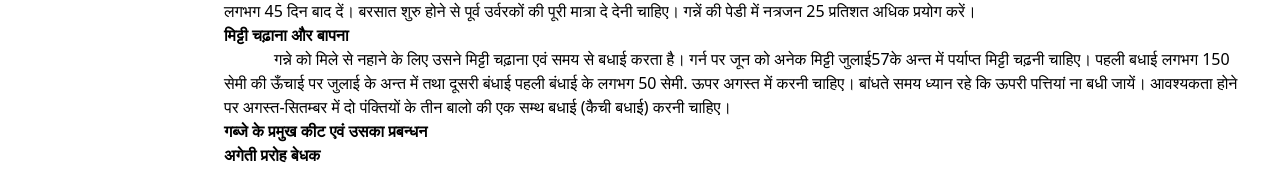
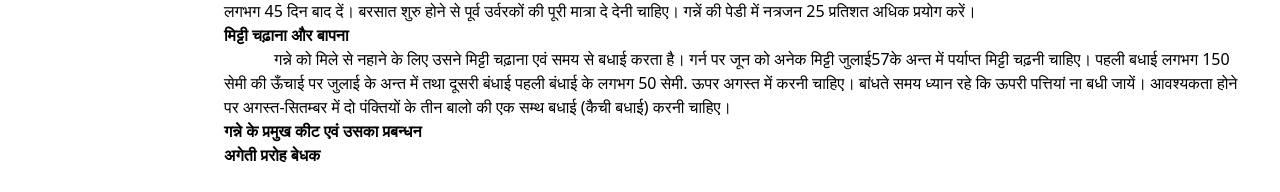
Before and after one commit to AbhijeetSRawat/Kisan_Diary, a React (Vite) app: page /ganna in a window 1280 px wide. Shown: the part 2286-2478 px from the top of the page. Built offline with nearby package versions, Linux system fonts and the light colour scheme.

Commit message:
गन्ने

```diff
--- a/src/pages/Ganna.jsx
+++ b/src/pages/Ganna.jsx
@@ -129,7 +129,7 @@ export default function Ganna() {
   <br />
   <p />
   <p>
-    <strong>गब्जे के प्रमुख कीट एवं उसका प्रबन्धन</strong>
+    <strong>गन्ने के प्रमुख कीट एवं उसका प्रबन्धन</strong>
     <br />
   </p>
   <strong className="strongclass"> अगेती प्ररोह बेधक</strong>
```
